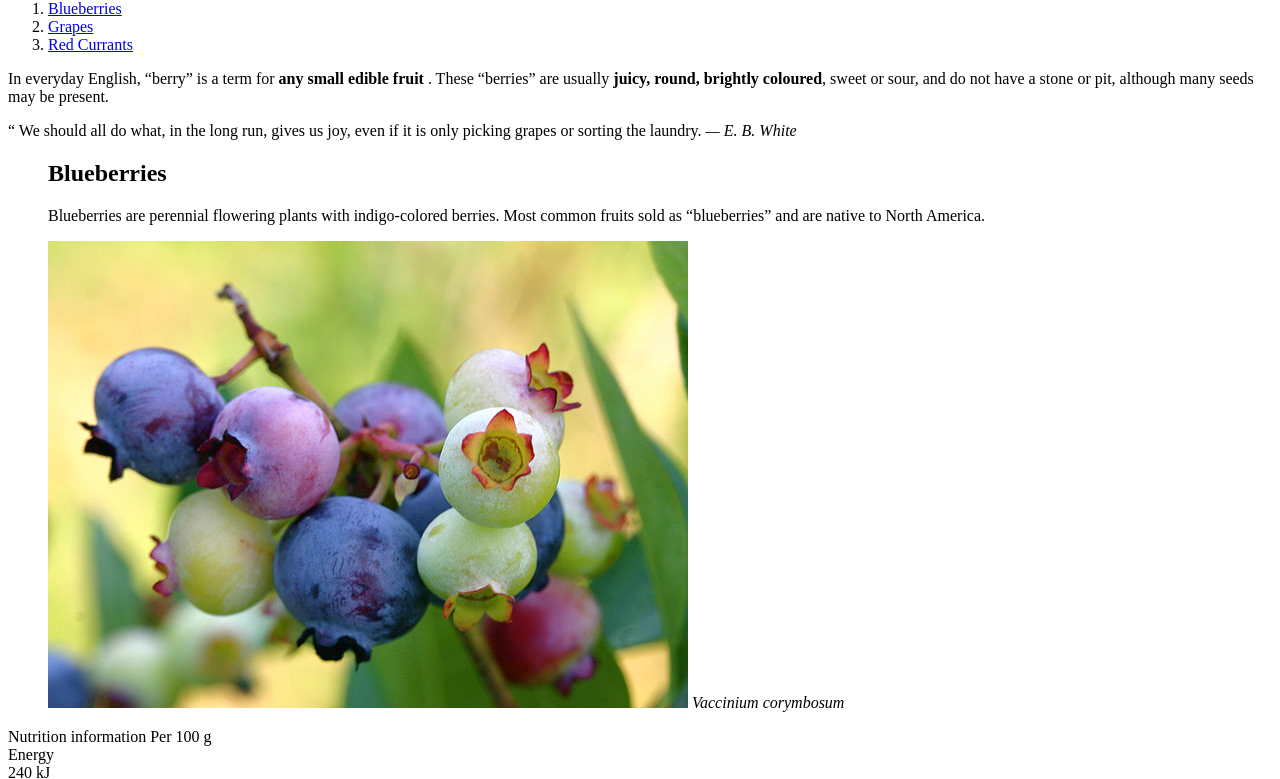
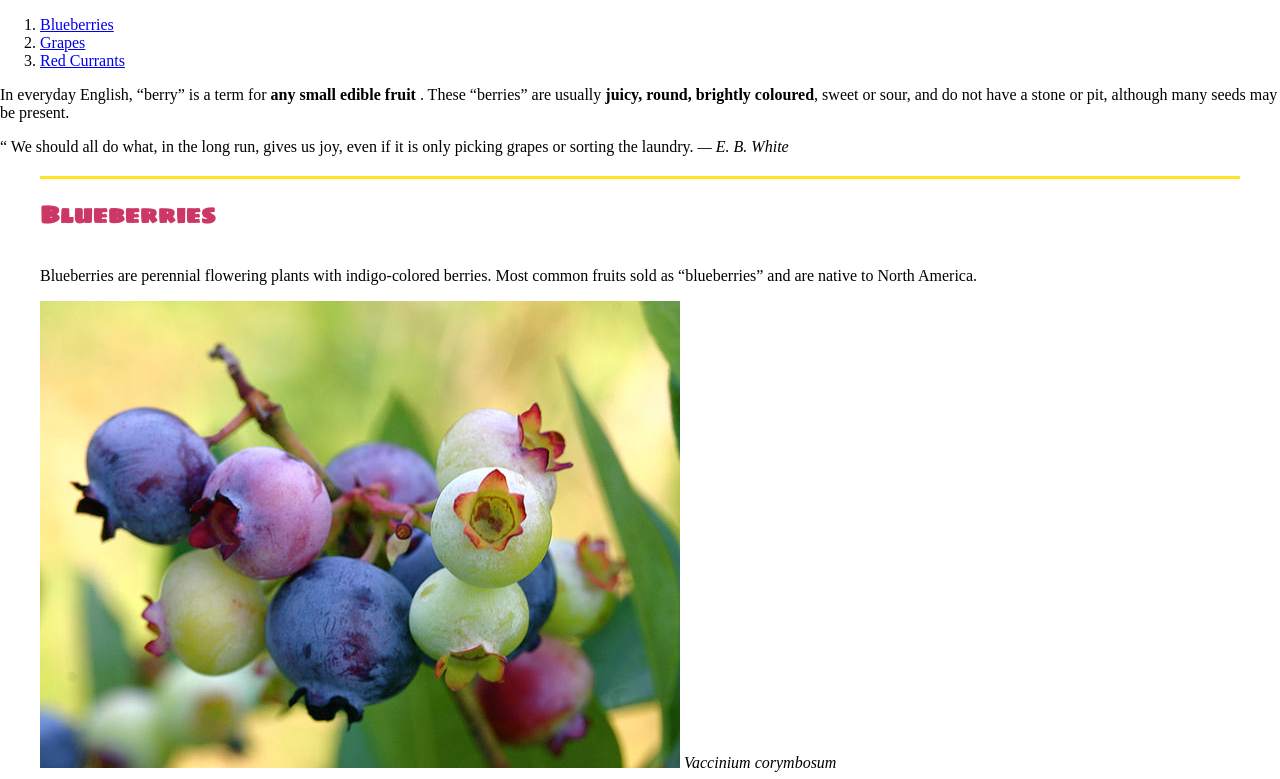
Before and after one commit to Dforest24/dsn1674-project-1, a plain HTML site: page index.html in a window 1280 px wide. Shown: the part 80-859 px from the top of the page. Drawn offline with Linux system fonts and the light colour scheme; files that its build step writes are made by us from their sources.

Commit message:
fixed css

```diff
--- a/main/mainjuan.css
+++ b/main/mainjuan.css
@@ -1,12 +1,18 @@
-html {
-display: block;
+h1, h2, h3 {
+  font-family: 'Sigmar One', cursive;
+  color: #cc3865;
+}
+h2{
+  border-top: 3px solid #ffe524;
+  line-height: 3em;
+  margin-bottom: 0;
+}
+
+header{
+  background-color: #ffe524;
+text-align: center;
 }
 
 body, header h1, dd {
-margin: 0;
+  margin: 0;
 }
-
-body {
-display: block;
-margin: 8px;
-}
```
